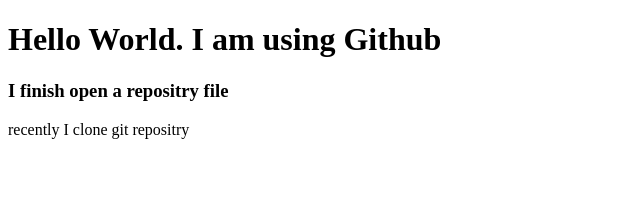
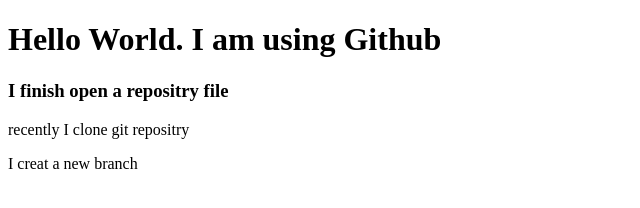
Before and after one commit to freelancernaim128992/myPortfolio, a plain HTML site: page index.html in a window 1280 px wide. Shown: the whole page, without its empty margins (0-640 px from the left). Drawn offline with Linux system fonts and the light colour scheme.

Commit message:
new branch

```diff
--- a/index.html
+++ b/index.html
@@ -9,5 +9,6 @@
     <h1>Hello World. I am using Github</h1>
     <h3>I finish open a repositry file</h3>
     <p>recently I clone git repositry</p>
+    <p>I creat a new branch</p>
 </body>
 </html>
```
